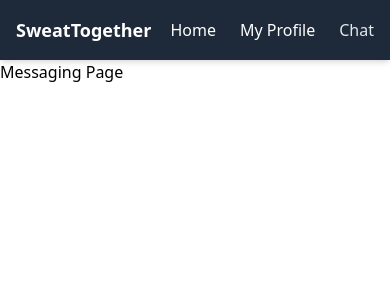
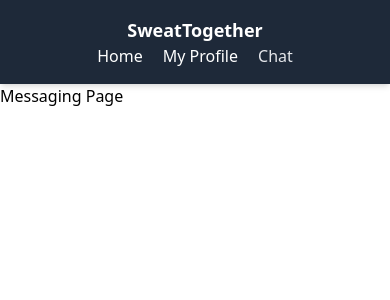
Before and after one commit to sagarikasonni/cs426-sweattogether, a React (Vite) app in the folder front-end/: page /messaging in a window 390 px wide. Shown: the top 300 px of the page. Built offline with nearby package versions, Linux system fonts and the light colour scheme.

Commit message:
Stack links below title name on small screens

```diff
--- a/front-end/src/components/NavBar.tsx
+++ b/front-end/src/components/NavBar.tsx
@@ -8,9 +8,9 @@ function NavBar() {
     ];
 
     return (
-        <nav className="bg-gray-800 p-4 shadow-md flex justify-between items-center">
+        <nav className="bg-gray-800 p-4 shadow-md flex flex-col md:flex-row justify-between items-center">
             <h1 className="text-white text-lg font-bold">SweatTogether</h1>
-            <ul className="flex space-x-6 text-white font-medium">
+            <ul className="flex space-x-5 text-white font-medium">
                 {navLinks.map(({ to, label, end }) => (
                     <li key={to}>
                         <NavLink
```
